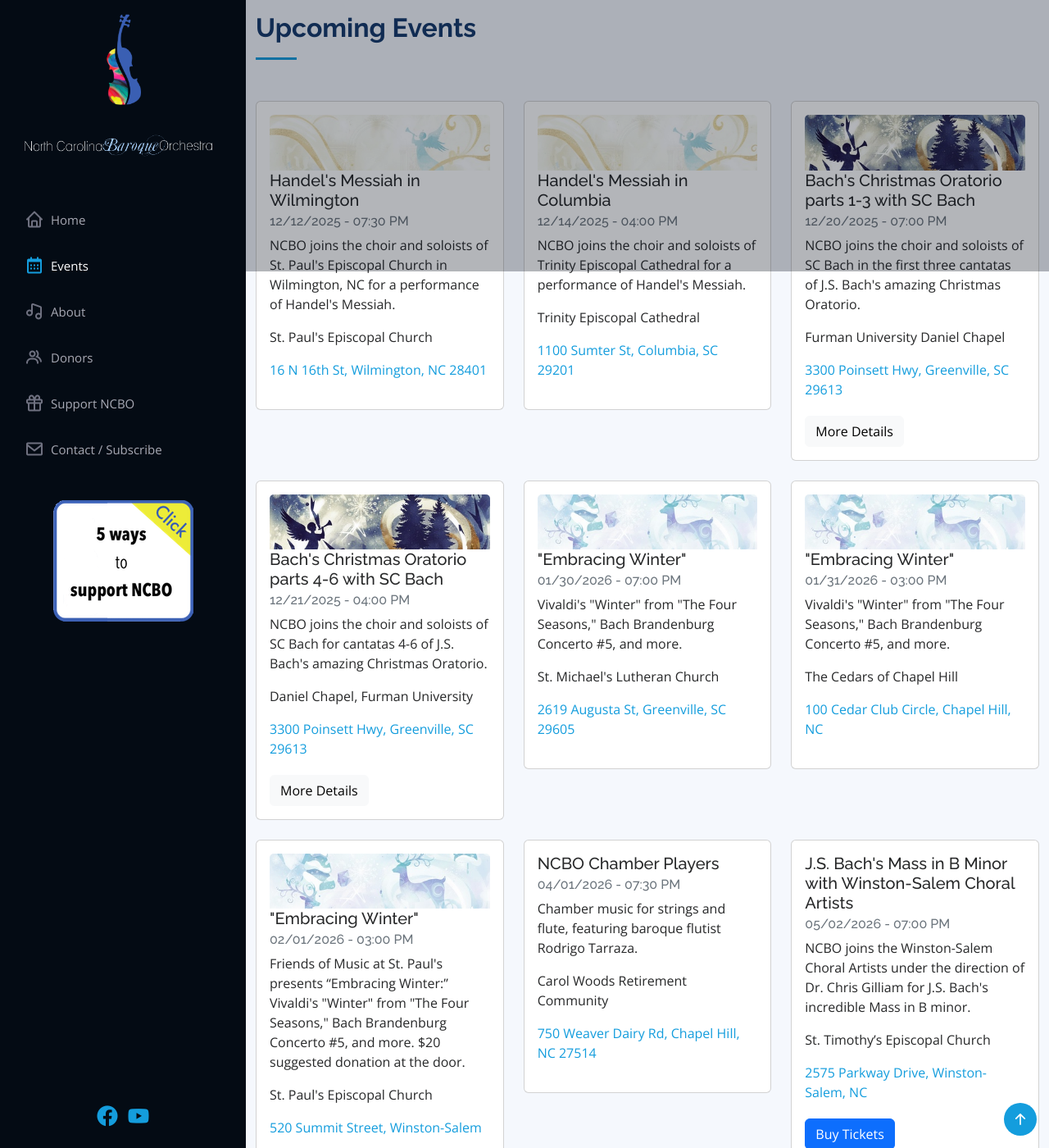
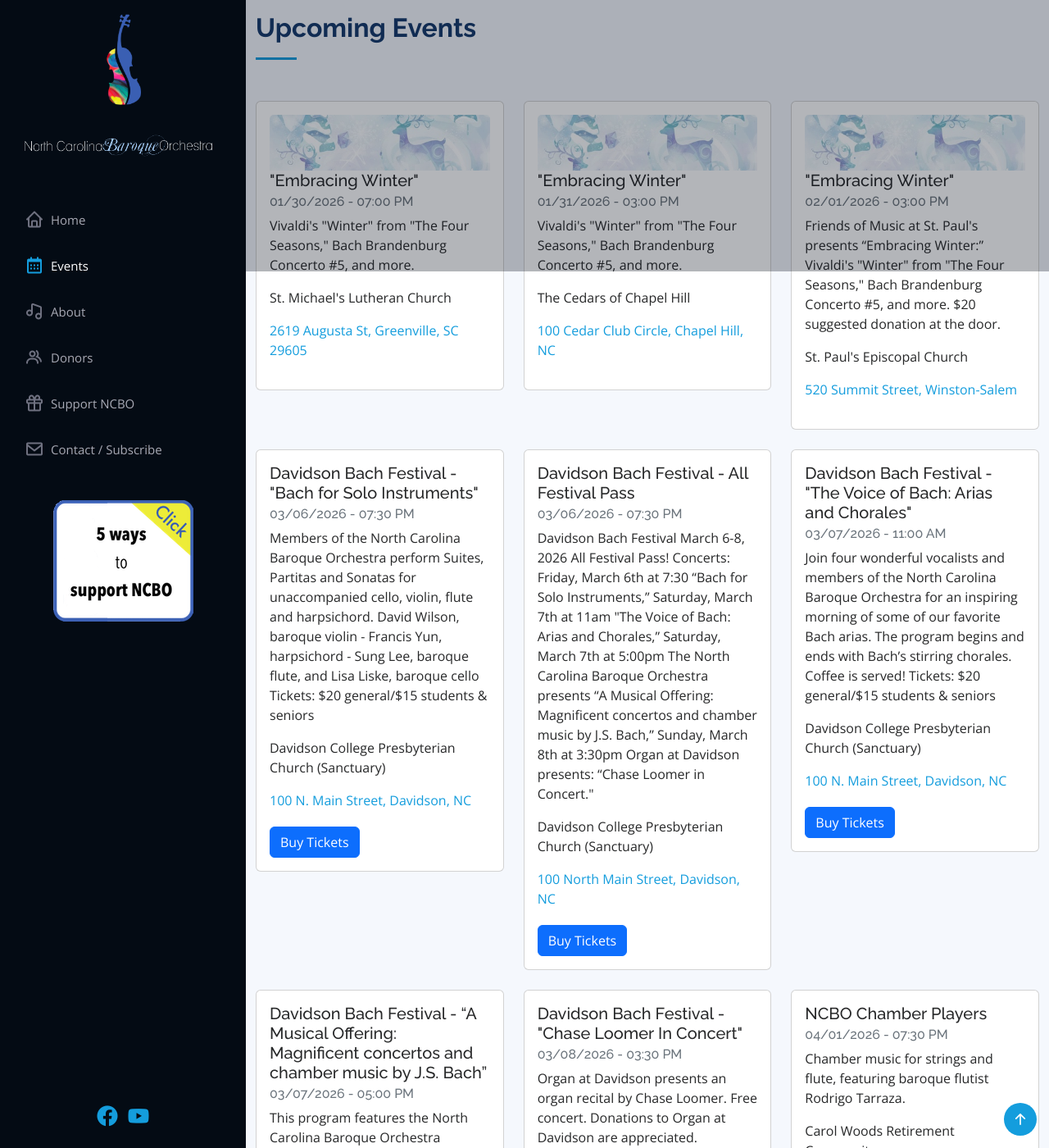
Before and after one commit to ncbaroqueorchestra/ncboweb, a Jekyll site: the page built from index.md, in a window 1280 px wide and 1400 px high, scrolled down 1069 px. Shown: the whole window at 82% size. Built offline with Jekyll 4.4.1, drawn with Linux system fonts in a browser that asks for light colours; comment, search, counter and statistics services are not loaded; some of the changed text lies outside the part shown.

Commit message:
Updated NCBO events

```diff
--- a/_data/events.yml
+++ b/_data/events.yml
@@ -1,45 +1,3 @@
-- address: 16 N 16th St, Wilmington, NC 28401
-  description: NCBO joins the choir and soloists of St. Paul's Episcopal Church in
-    Wilmington, NC for a performance of Handel's Messiah.
-  eventdate: 12/12/2025
-  eventimage: HandelMessiah.jpg
-  eventtime: 07:30 PM
-  heading: Handel's Messiah in Wilmington
-  mapurl: https://maps.app.goo.gl/ptNu9tuCQG1sBsCw8
-  sortdate: 1765585800
-  venue: St. Paul's Episcopal Church
-- address: 1100 Sumter St, Columbia, SC 29201
-  description: NCBO joins the choir and soloists of Trinity Episcopal Cathedral for
-    a performance of Handel's Messiah.
-  eventdate: 12/14/2025
-  eventimage: HandelMessiah.jpg
-  eventtime: 04:00 PM
-  heading: Handel's Messiah in Columbia
-  mapurl: https://maps.app.goo.gl/Xu4YnT9j1heNtd6q6
-  sortdate: 1765746000
-  venue: Trinity Episcopal Cathedral
-- address: 3300 Poinsett Hwy, Greenville, SC 29613
-  description: NCBO joins the choir and soloists of SC Bach in the first three cantatas
-    of J.S. Bach's amazing Christmas Oratorio.
-  eventdate: 12/20/2025
-  eventdetailsurl: https://scbach.org/events
-  eventimage: BachOratorio.jpg
-  eventtime: 07:00 PM
-  heading: Bach's Christmas Oratorio parts 1-3 with SC Bach
-  mapurl: https://maps.app.goo.gl/XHvuQwg3wGM9NK6p7
-  sortdate: 1766275200
-  venue: Furman University Daniel Chapel
-- address: 3300 Poinsett Hwy, Greenville, SC 29613
-  description: NCBO joins the choir and soloists of SC Bach for cantatas 4-6 of J.S.
-    Bach's amazing Christmas Oratorio.
-  eventdate: 12/21/2025
-  eventdetailsurl: https://scbach.org/events
-  eventimage: BachOratorio.jpg
-  eventtime: 04:00 PM
-  heading: Bach's Christmas Oratorio parts 4-6 with SC Bach
-  mapurl: https://maps.app.goo.gl/XHvuQwg3wGM9NK6p7
-  sortdate: 1766350800
-  venue: Daniel Chapel, Furman University
 - address: 2619 Augusta St, Greenville, SC 29605
   description: 'Vivaldi''s "Winter" from "The Four Seasons," Bach Brandenburg Concerto
     #5, and more.'
@@ -73,6 +31,71 @@
   mapurl: https://maps.app.goo.gl/48WQR2oGMHj2TVnS6
   sortdate: 1769976000
   venue: St. Paul's Episcopal Church
+- address: 100 N. Main Street, Davidson, NC
+  description: "Members of the North Carolina Baroque Orchestra perform Suites, Partitas\
+    \ and Sonatas for unaccompanied cello, violin, flute and harpsichord. \n\nDavid\
+    \ Wilson, baroque violin - Francis Yun, harpsichord - Sung Lee, baroque flute,\
+    \ and Lisa Liske, baroque cello\n\nTickets: $20 general/$15 students & seniors"
+  eventdate: 03/06/2026
+  eventtime: 07:30 PM
+  heading: Davidson Bach Festival - "Bach for Solo Instruments"
+  mapurl: https://maps.app.goo.gl/ytKfda2oYE1NN6rs6
+  sortdate: 1772843400
+  ticketurl: https://www.eventbrite.com/e/davidson-bach-festival-bach-for-solo-instruments-tickets-1980543382572?aff=oddtdtcreator
+  venue: Davidson College Presbyterian Church (Sanctuary)
+- address: 100 North Main Street, Davidson, NC
+  description: 'Davidson Bach Festival March 6-8, 2026 All Festival Pass!
+
+    Concerts: Friday, March 6th at 7:30 “Bach for Solo Instruments,” Saturday, March
+    7th at 11am "The Voice of Bach: Arias and Chorales,” Saturday, March 7th at 5:00pm
+    The North Carolina Baroque Orchestra presents “A Musical Offering: Magnificent
+    concertos and chamber music by J.S. Bach,” Sunday, March 8th at 3:30pm Organ at
+    Davidson presents: “Chase Loomer in Concert."'
+  eventdate: 03/06/2026
+  eventtime: 07:30 PM
+  heading: Davidson Bach Festival - All Festival Pass
+  mapurl: https://maps.app.goo.gl/ytKfda2oYE1NN6rs6
+  sortdate: 1772843400
+  ticketurl: https://www.eventbrite.com/e/davidson-bach-festival-all-festival-pass-tickets-1980570327164?aff=oddtdtcreator
+  venue: Davidson College Presbyterian Church (Sanctuary)
+- address: 100 N. Main Street, Davidson, NC
+  description: "Join four wonderful vocalists and members of the North Carolina Baroque\
+    \ Orchestra for an inspiring morning of some of our favorite Bach arias. The program\
+    \ begins and ends with Bach’s stirring chorales. \n\nCoffee is served!\n\nTickets:\
+    \ $20 general/$15 students & seniors"
+  eventdate: 03/07/2026
+  eventtime: 11:00 AM
+  heading: 'Davidson Bach Festival - "The Voice of Bach: Arias and Chorales"'
+  mapurl: https://maps.app.goo.gl/ytKfda2oYE1NN6rs6
+  sortdate: 1772899200
+  ticketurl: https://www.eventbrite.com/e/davidson-bach-festival-a-musical-offering-tickets-1980544259194?aff=oddtdtcreator
+  venue: Davidson College Presbyterian Church (Sanctuary)
+- address: 100 N. Main Street, Davidson, NC
+  description: 'This program features the North Carolina Baroque Orchestra performing
+    Brandenburg Concerto No. 5, a concerto for oboe & violin, the Violin Concerto
+    in E Major, and Bach’s “Musical Offering” trio sonata!
+
+
+    Tickets: $20 general/$15 students & seniors'
+  eventdate: 03/07/2026
+  eventtime: 05:00 PM
+  heading: 'Davidson Bach Festival - “A Musical Offering: Magnificent concertos and
+    chamber music by J.S. Bach”'
+  mapurl: https://maps.app.goo.gl/ytKfda2oYE1NN6rs6
+  sortdate: 1772920800
+  ticketurl: https://www.eventbrite.com/e/davidson-bach-festival-a-musical-offering-tickets-1980544259194?aff=oddtdtcreator
+  venue: Davidson College Presbyterian Church (Sanctuary)
+- address: 100 N. Main Street, Davidson, NC
+  description: 'Organ at Davidson presents an organ recital by Chase Loomer.
+
+    Free concert. Donations to Organ at Davidson are appreciated.'
+  eventdate: 03/08/2026
+  eventtime: 03:30 PM
+  heading: Davidson Bach Festival - "Chase Loomer In Concert"
+  mapurl: https://maps.app.goo.gl/ytKfda2oYE1NN6rs6
+  sortdate: 1772998200
+  ticketurl: https://www.organatdavidson.org/
+  venue: Davidson College Presbyterian Church
 - address: 750 Weaver Dairy Rd, Chapel Hill, NC 27514
   description: Chamber music for strings and flute, featuring baroque flutist Rodrigo
     Tarraza.
--- a/_data/past_events.yml
+++ b/_data/past_events.yml
@@ -1,3 +1,45 @@
+- address: 3300 Poinsett Hwy, Greenville, SC 29613
+  description: NCBO joins the choir and soloists of SC Bach for cantatas 4-6 of J.S.
+    Bach's amazing Christmas Oratorio.
+  eventdate: 12/21/2025
+  eventdetailsurl: https://scbach.org/events
+  eventimage: BachOratorio.jpg
+  eventtime: 04:00 PM
+  heading: Bach's Christmas Oratorio parts 4-6 with SC Bach
+  mapurl: https://maps.app.goo.gl/XHvuQwg3wGM9NK6p7
+  sortdate: 1766350800
+  venue: Daniel Chapel, Furman University
+- address: 3300 Poinsett Hwy, Greenville, SC 29613
+  description: NCBO joins the choir and soloists of SC Bach in the first three cantatas
+    of J.S. Bach's amazing Christmas Oratorio.
+  eventdate: 12/20/2025
+  eventdetailsurl: https://scbach.org/events
+  eventimage: BachOratorio.jpg
+  eventtime: 07:00 PM
+  heading: Bach's Christmas Oratorio parts 1-3 with SC Bach
+  mapurl: https://maps.app.goo.gl/XHvuQwg3wGM9NK6p7
+  sortdate: 1766275200
+  venue: Furman University Daniel Chapel
+- address: 1100 Sumter St, Columbia, SC 29201
+  description: NCBO joins the choir and soloists of Trinity Episcopal Cathedral for
+    a performance of Handel's Messiah.
+  eventdate: 12/14/2025
+  eventimage: HandelMessiah.jpg
+  eventtime: 04:00 PM
+  heading: Handel's Messiah in Columbia
+  mapurl: https://maps.app.goo.gl/Xu4YnT9j1heNtd6q6
+  sortdate: 1765746000
+  venue: Trinity Episcopal Cathedral
+- address: 16 N 16th St, Wilmington, NC 28401
+  description: NCBO joins the choir and soloists of St. Paul's Episcopal Church in
+    Wilmington, NC for a performance of Handel's Messiah.
+  eventdate: 12/12/2025
+  eventimage: HandelMessiah.jpg
+  eventtime: 07:30 PM
+  heading: Handel's Messiah in Wilmington
+  mapurl: https://maps.app.goo.gl/ptNu9tuCQG1sBsCw8
+  sortdate: 1765585800
+  venue: St. Paul's Episcopal Church
 - address: 2101 N Herritage St, Kinston, NC 28501
   description: NCBO joins the Kinston-Lenoir Community Chorus and director Jane Cain
     to perform Handel's Messiah.
```
